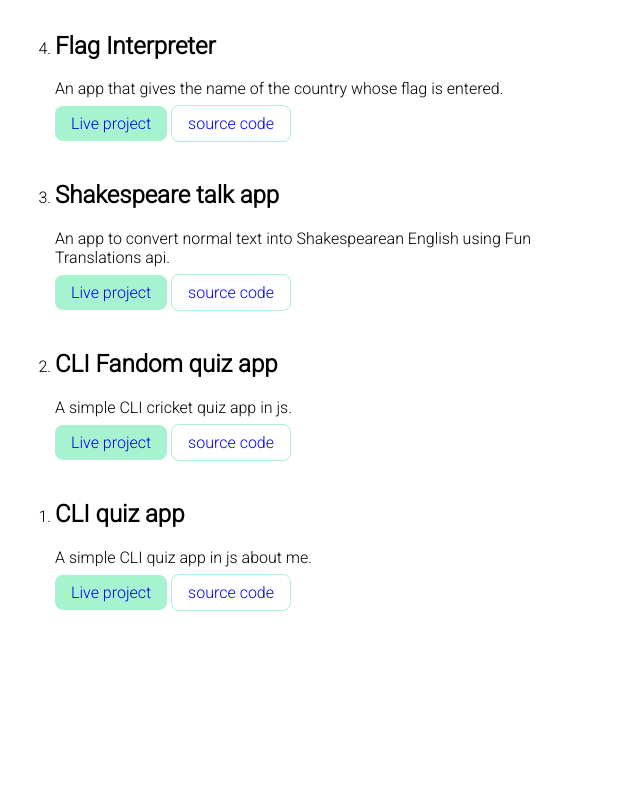
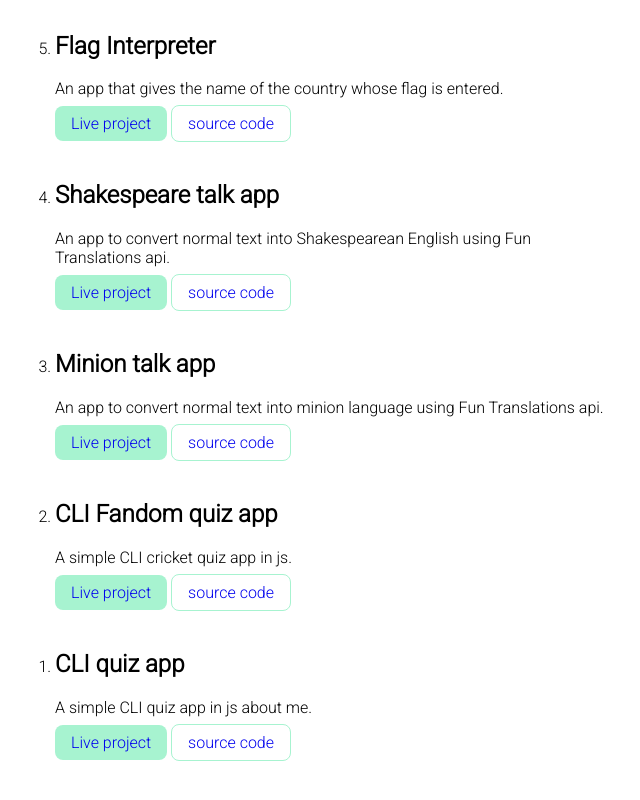
Before and after one commit to anasm11/prtflio, a plain HTML site: page projects.html in a window 1280 px wide. Shown: the part 1165-1965 px from the top of the page, without its empty margins (325-965 px from the left). Before the commit the page ends 1815 px from the top, so only its background shows below. Drawn offline with Linux system fonts and the light colour scheme.

Commit message:
added minion talk

```diff
--- a/projects.html
+++ b/projects.html
@@ -82,6 +82,12 @@
                 <a class="link link-secondary" href="https://github.com/anasm11/shkspre-talk" target="_blank">source code</a>
             </li>
             <li>
+                <h2>Minion talk app</h2>
+                <p>An app to convert normal text into minion language using Fun Translations api.</p>
+                <a class="link link-primary" href="https://minionslang.netlify.app/" target="_blank">Live project</a>
+                <a class="link link-secondary" href="https://github.com/anasm11/minion-talk" target="_blank">source code</a>
+            </li>
+            <li>
                 <h2>CLI Fandom quiz app</h2>
                 <p>A simple CLI cricket quiz app in js.</p>
                 <a class="link link-primary" href="https://replit.com/@anasM1/CLI-Cricket-Quiz-App" target="_blank">Live project</a>
```
